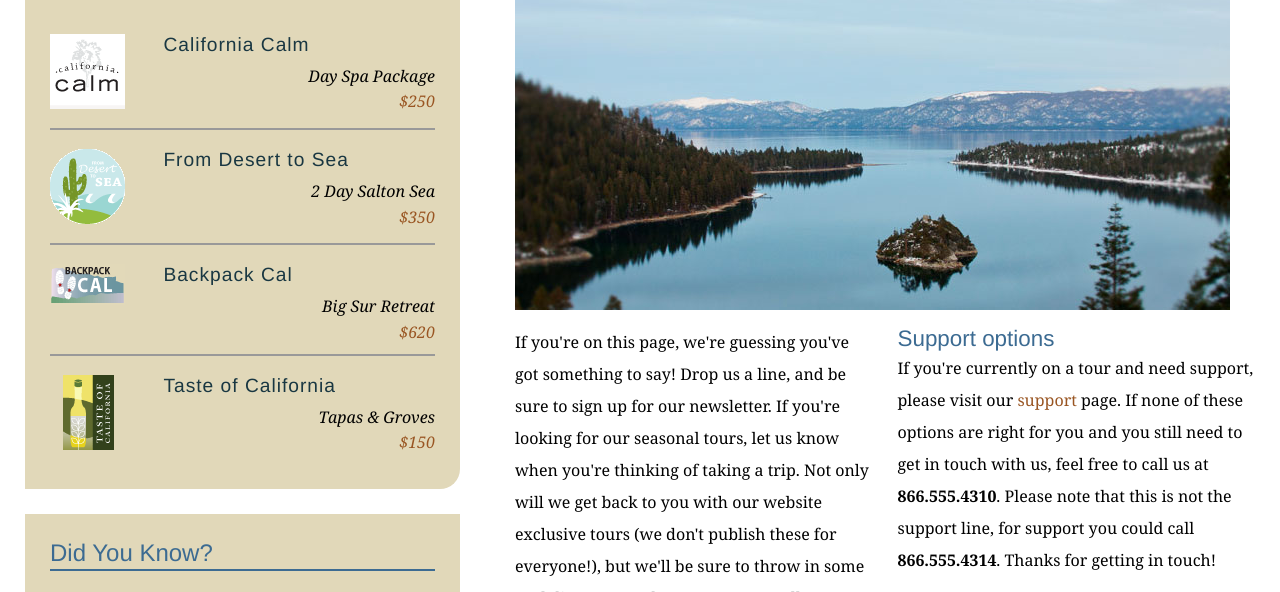
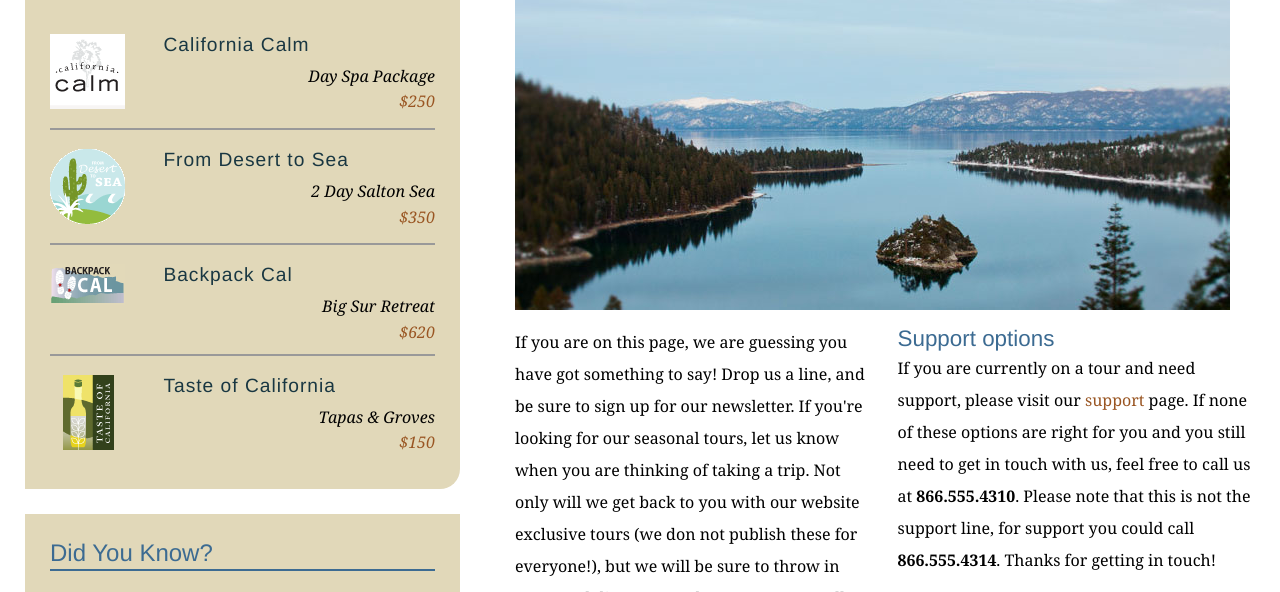
Before and after one commit to vedatozayar/explore_california, a plain HTML site: page contact.html in a window 1280 px wide. Shown: the part 342-934 px from the top of the page. Drawn offline with Linux system fonts and the light colour scheme.

Commit message:
removed contractions from contact page

```diff
--- a/contact.html
+++ b/contact.html
@@ -68,10 +68,10 @@
           <h1>Get in touch</h1>
           <img src="assets/images/emerald_bay.jpg" alt="Beautiful Lake Tahoe" class="articleImage" />
           <div class="multiCol">
-            <p>If you're on this page, we're guessing you've got something to say! Drop us a line, and be sure to sign up for our newsletter. If you're looking for our seasonal tours,  let us know when you're thinking of taking a trip. Not only will we get back to you with our website exclusive tours (we don't publish these for everyone!), but we'll be sure to throw in some cool discounts and tour extras as well.</p>
+            <p>If you are on this page, we are guessing you have got something to say! Drop us a line, and be sure to sign up for our newsletter. If you're looking for our seasonal tours, let us know when you are thinking of taking a trip. Not only will we get back to you with our website exclusive tours (we don not publish these for everyone!), but we will be sure to throw in some cool discounts and tour extras as well.</p>
 
             <h2>Support options</h2>
-            <p>If you're currently on a tour and need support, please visit our <a href="support.html">support</a> page. If none of these options are right for you and you still need to get in touch with us, feel free to call us at<span class="phone"> <strong>866.555.4310</strong>. Please note that this is not the support line, for support you could call </span><strong>866.555.4314</strong>. Thanks for getting in touch!</p>
+            <p>If you are currently on a tour and need support, please visit our <a href="support.html">support</a> page. If none of these options are right for you and you still need to get in touch with us, feel free to call us at<span class="phone"> <strong>866.555.4310</strong>. Please note that this is not the support line, for support you could call </span><strong>866.555.4314</strong>. Thanks for getting in touch!</p>
           </div>
 
           <form id="frmContact" name="frmContact" method="post" action="contact_process.html">
```
